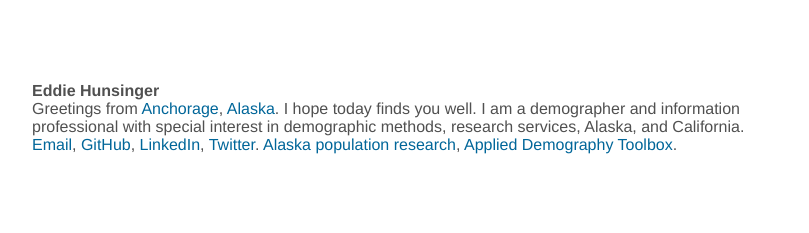
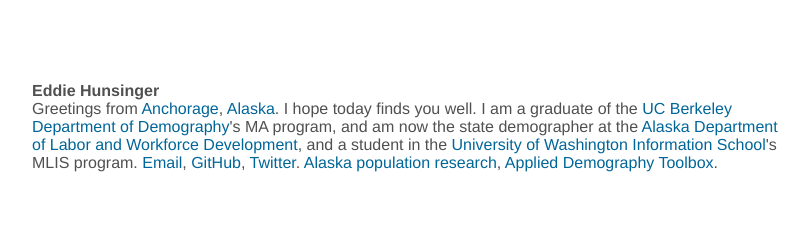
Before and after one commit to edyhsgr/edyhsgr.github.io, a plain HTML site: page index.html in a window 1280 px wide. Shown: the whole page, without its empty margins (233-1042 px from the left). Drawn offline with Linux system fonts and the light colour scheme.

Commit message:
Update index.html

```diff
--- a/index.html
+++ b/index.html
@@ -45,11 +45,12 @@
 <strong>Eddie Hunsinger</strong><br>
 Greetings from
 <a STYLE="text-decoration:none" href="https://www.google.com/maps/d/viewer?mid=z6BTgs9Q5BIQ.kBFBCyxWIFPw" target="_blank">Anchorage</a>,
-<a STYLE="text-decoration:none" href="http://en.wikipedia.org/wiki/Alaska" target="_blank">Alaska</a>. I hope today finds you well.
-I am a demographer and information professional with special interest in demographic methods, research services, Alaska, and California. <br>
+<a STYLE="text-decoration:none" href="http://en.wikipedia.org/wiki/Alaska" target="_blank">Alaska</a>. I hope today finds you well. I am a graduate of the
+<a STYLE="text-decoration:none" href="http://www.demog.berkeley.edu/" target="_blank">UC Berkeley Department of Demography</a>'s MA program, and am now the state demographer at the
+<a STYLE="text-decoration:none" href="http://labor.state.ak.us/" target="_blank">Alaska Department of Labor and Workforce Development</a>, and a student in the
+<a STYLE="text-decoration:none" href="https://ischool.uw.edu/" target="_blank">University of Washington Information School</a>'s MLIS program.
 <a STYLE="text-decoration:none" href="mailto:edyhsgr@gmail.com" target="_blank">Email</a>,
 <a STYLE="text-decoration:none" href="https://github.com/edyhsgr" target="_blank">GitHub</a>,
-<a STYLE="text-decoration:none" href="https://www.linkedin.com/in/eddiehunsinger/" target="_blank">LinkedIn</a>,
 <a STYLE="text-decoration:none" href="https://twitter.com/edyhsgr" target="_blank">Twitter</a>.
 <a STYLE="text-decoration:none" href="https://edyhsgr.github.io/eddieh/alaska.html">Alaska population research</a>,
 <a STYLE="text-decoration:none" href="https://applieddemogtoolbox.github.io/Toolbox/">Applied Demography Toolbox</a>.
```
